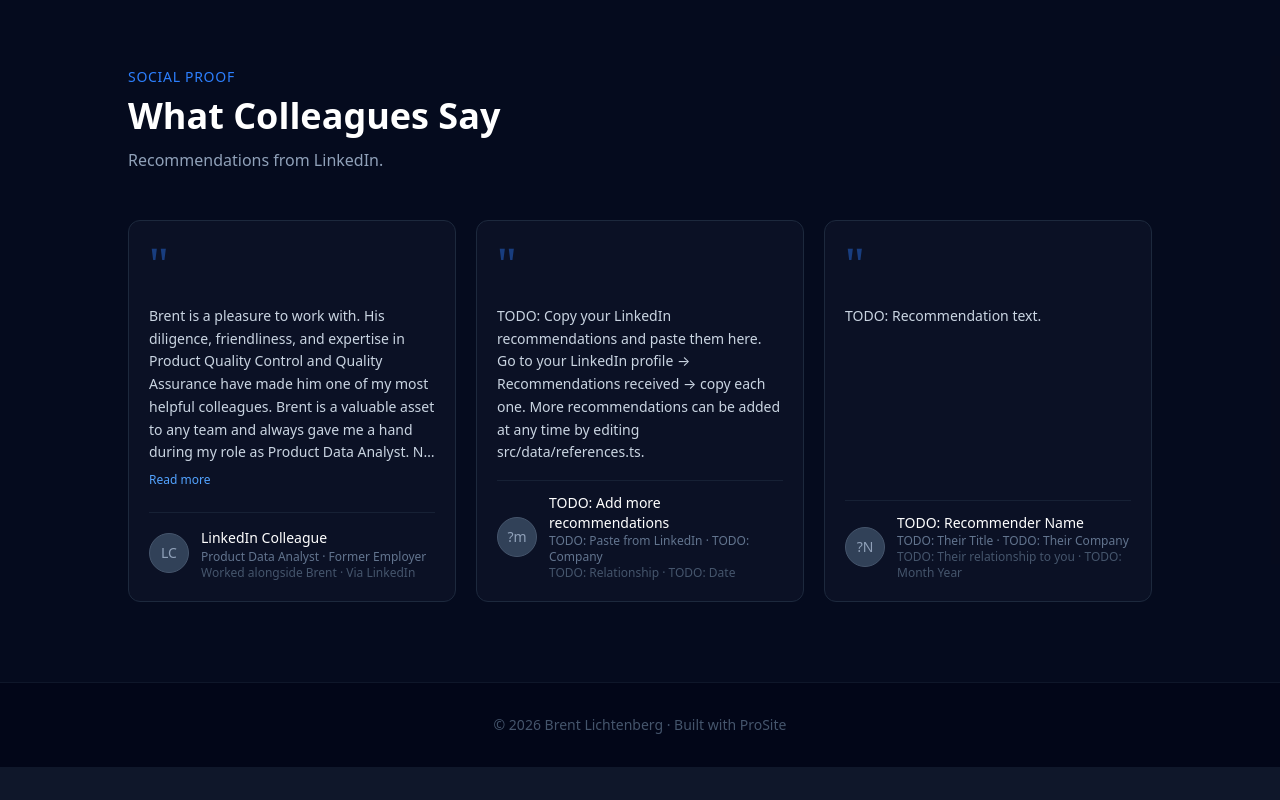
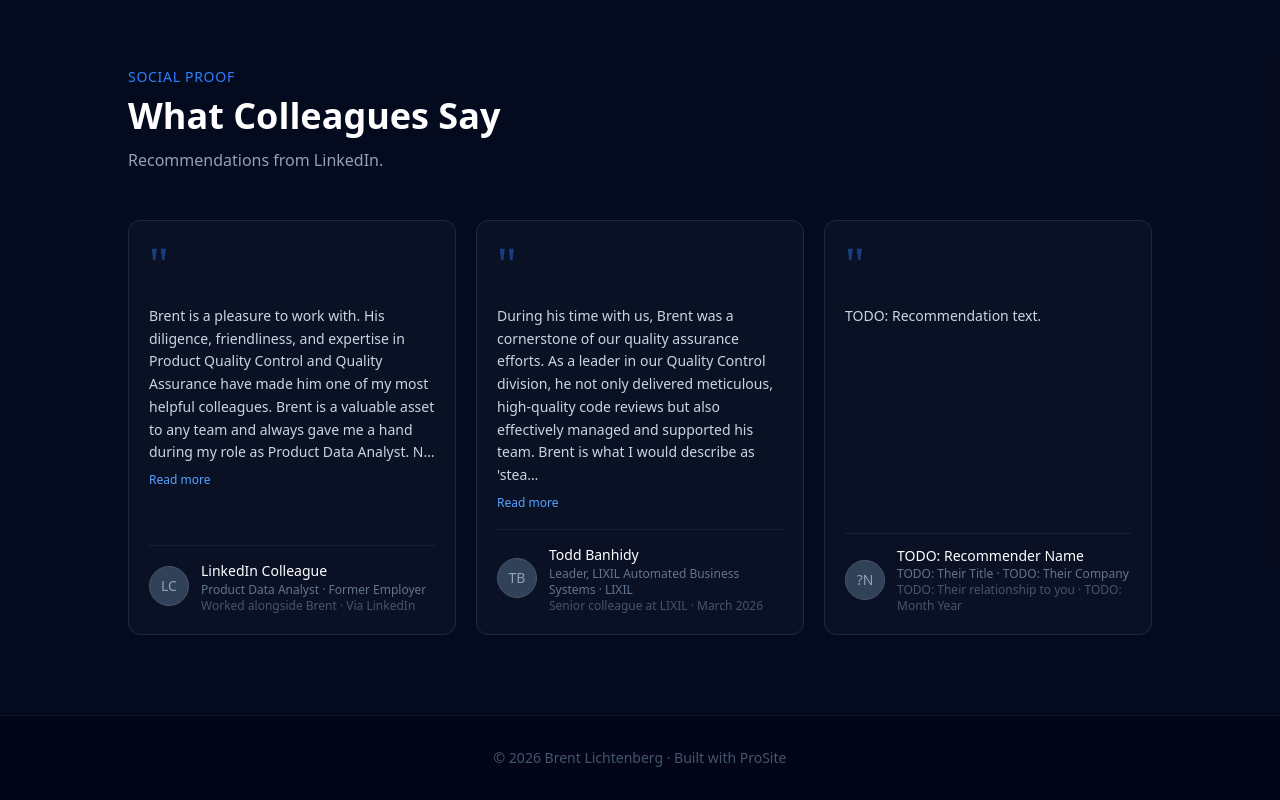
Before and after one commit to Brentlichtenberg/Portfolio-site, a React (Vite) app: page / in a window 1280 px wide. Shown: the part 4009-4809 px from the top of the page. Before the commit the page ends 4776 px from the top, so only its background shows below. Built offline with nearby package versions, Linux system fonts and the light colour scheme.

Commit message:
Add Todd Banhidy LinkedIn recommendation
Co-authored-by: Copilot <223556219+Copilot@users.noreply.github.com>

```diff
--- a/src/data/references.ts
+++ b/src/data/references.ts
@@ -22,13 +22,14 @@ export const references: Reference[] = [
     linkedinUrl: 'https://www.linkedin.com/in/brentlichtenberg/',
   },
   {
-    id: 'ref-2-placeholder',
-    name: 'TODO: Add more recommendations',
-    title: 'TODO: Paste from LinkedIn',
-    company: 'TODO: Company',
-    relationship: 'TODO: Relationship',
-    date: 'TODO: Date',
-    text: 'TODO: Copy your LinkedIn recommendations and paste them here. Go to your LinkedIn profile → Recommendations received → copy each one. More recommendations can be added at any time by editing src/data/references.ts.',
+    id: 'ref-todd-banhidy',
+    name: 'Todd Banhidy',
+    title: 'Leader, LIXIL Automated Business Systems',
+    company: 'LIXIL',
+    relationship: 'Senior colleague at LIXIL',
+    date: 'March 2026',
+    text: 'During his time with us, Brent was a cornerstone of our quality assurance efforts. As a leader in our Quality Control division, he not only delivered meticulous, high-quality code reviews but also effectively managed and supported his team. Brent is what I would describe as \'steady as a clock\'—an incredibly reliable professional with an honorable, dedicated work ethic. He earned the deep respect of both our internal colleagues and our external partners through his polite demeanor and consistent, positive contributions. Any organization looking for a dependable, high-character QC professional would be incredibly lucky to have Brent on their team.',
+    linkedinUrl: 'https://www.linkedin.com/in/brentlichtenberg/',
   },
   {
     id: 'ref-3-placeholder',
```
